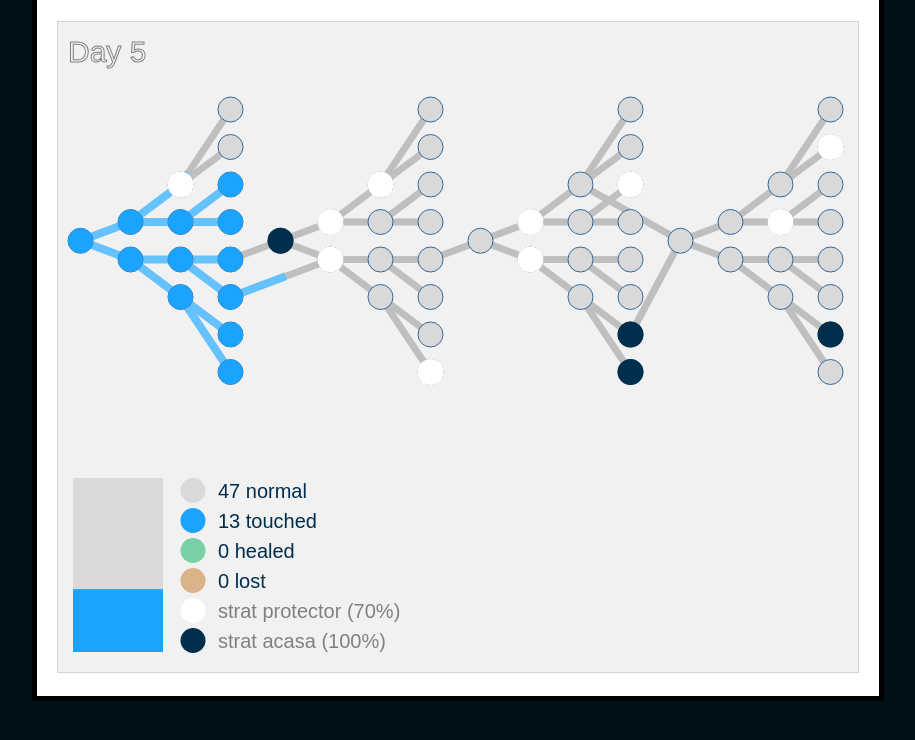
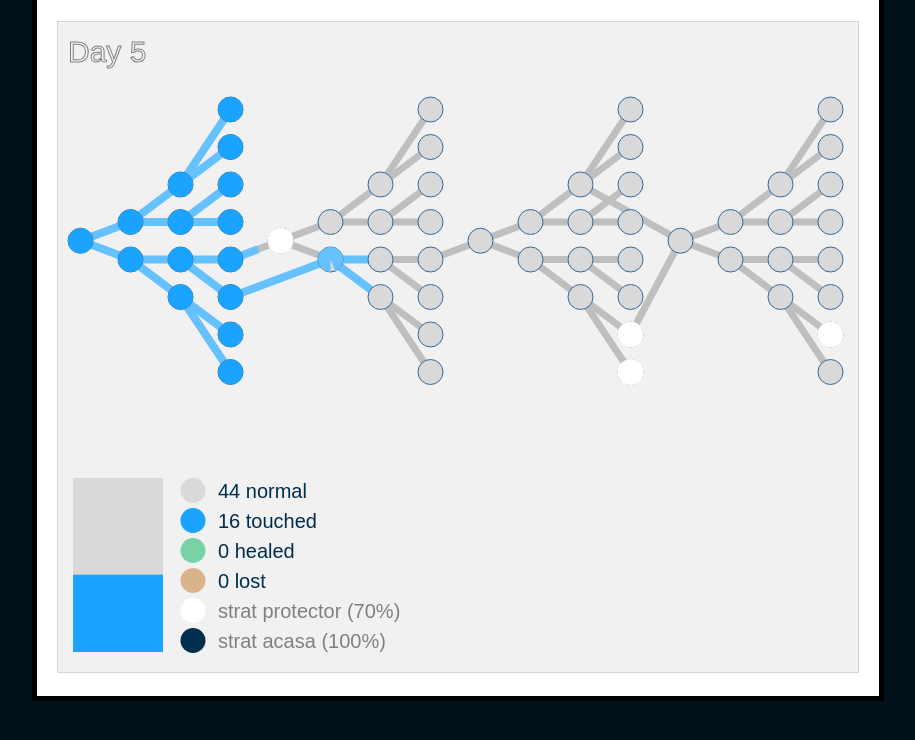
Before and after one commit to euphonicdesign/thetreeoflife, a plain HTML site: page index.html in a window 1280 px wide. Shown: the part 172-912 px from the top of the page, without its empty margins (182-1097 px from the left). Drawn offline with Linux system fonts and the light colour scheme.

Commit message:
c60 - actualizare conditii initiale

```diff
--- a/index.html
+++ b/index.html
@@ -43,6 +43,6 @@
     <footer>
       <p>Cookies enabled website</p>
     </footer>-->
-    <script src="scripts/simulare.js?version=15"></script>
+    <script src="scripts/simulare.js?version=15.1"></script>
   </body>
 </html>
--- a/scripts/simulare.js
+++ b/scripts/simulare.js
@@ -97,7 +97,7 @@ var PROCENT_DISTRIBUTIE_AFARA = 1 - PROCENT_DISTRIBUTIE_MASCA - PROCENT_DISTRIBU
 
 //distributie metoda protectie de start
 var PROCENT_DISTRIBUTIE_MASCA_DE_START = 0.1;
-var PROCENT_DISTRIBUTIE_ACASA_DE_START = 0.1;
+var PROCENT_DISTRIBUTIE_ACASA_DE_START = 0;
 var PROCENT_DISTRIBUTIE_AFARA_DE_START = 1 - PROCENT_DISTRIBUTIE_MASCA_DE_START - PROCENT_DISTRIBUTIE_ACASA_DE_START;
 
 
```
